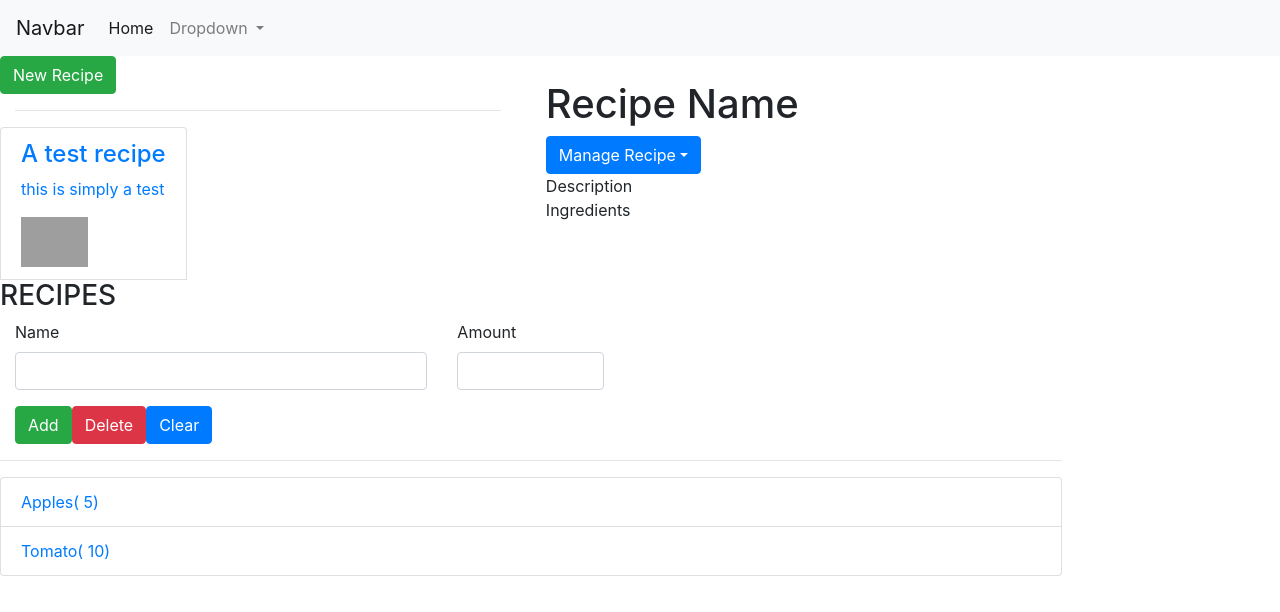
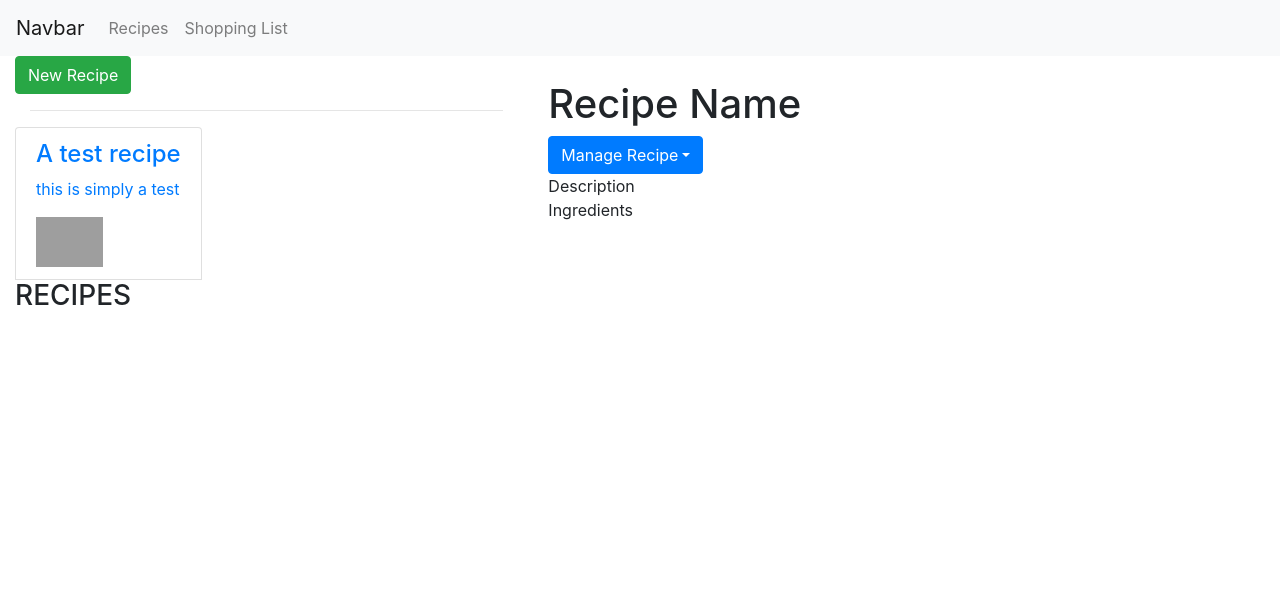
Before and after one commit to BrickSTL/udemy, an Angular app: page / in a window 1280 px wide. Shown: the top 612 px of the page. Built offline with nearby package versions, Linux system fonts and the light colour scheme; grey boxes are pictures that could not be loaded.

Commit message:
ngif statement

```diff
--- a/src/app/app.component.html
+++ b/src/app/app.component.html
@@ -1,7 +1,13 @@
 <!--The content below is only a placeholder and can be replaced.-->
 <div>
-  <app-header></app-header>
-  <app-recipes></app-recipes>
-  <app-shopping-list></app-shopping-list>
+  <app-header (featureSelected)="onNavigate($event)"></app-header>
+  <div class="container-fluid">
+    <div class="row">
+      <div class="col-12">
+        <app-recipes *ngIf="loadedFeature === 'recipe'"></app-recipes>
+        <app-shopping-list *ngIf="loadedFeature !== 'recipe'"></app-shopping-list>
+      </div>
+    </div>
+  </div>
 </div>
 <router-outlet></router-outlet>
--- a/src/app/app.component.ts
+++ b/src/app/app.component.ts
@@ -6,5 +6,10 @@ import { Component } from '@angular/core';
   styleUrls: ['./app.component.css']
 })
 export class AppComponent {
+  loadedFeature = 'recipe'
   title = 'udemy';
+
+  onNavigate(feature: string){
+    this.loadedFeature = feature;
+  }
 }
--- a/src/app/header/header.component.html
+++ b/src/app/header/header.component.html
@@ -5,10 +5,13 @@
   </button>
   <div class="collapse navbar-collapse" id="navbarSupportedContent">
     <ul class="navbar-nav mr-auto">
-      <li class="nav-item active">
-        <a class="nav-link" href="#">Home <span class="sr-only">(current)</span></a>
+      <li class="nav-item">
+        <a class="nav-link" href="#" (click)="onSelect('recipe')">Recipes <span class="sr-only">(current)</span></a>
       </li>
-      <li class="nav-item dropdown">
+      <li class="nav-item">
+        <a class="nav-link" href="#" (click)="onSelect('shopping-list')">Shopping List <span class="sr-only">(current)</span></a>
+      </li>
+      <!-- <li class="nav-item dropdown">
         <a class="nav-link dropdown-toggle" href="#" id="navbarDropdown" role="button" data-toggle="dropdown" aria-haspopup="true" aria-expanded="false">
           Dropdown
         </a>
@@ -18,6 +21,6 @@
           <div class="dropdown-divider"></div>
           <a class="dropdown-item" href="#">Something else here</a>
         </div>
-      </li>
+      </li> -->
     </ul>
   </div>
--- a/src/app/header/header.component.ts
+++ b/src/app/header/header.component.ts
@@ -1,14 +1,18 @@
-import { Component, OnInit } from '@angular/core';
+import { Component, OnInit, EventEmitter, Output  } from '@angular/core';
+
 
 @Component({
   selector: 'app-header',
   templateUrl: './header.component.html',
 })
 export class HeaderComponent implements OnInit {
-
+  @Output() featureSelected = new EventEmitter<string>()
   constructor() { }
 
   ngOnInit() {
   }
 
+  onSelect(feature: string){
+    this.featureSelected.emit(feature);
+  }
 }
```
